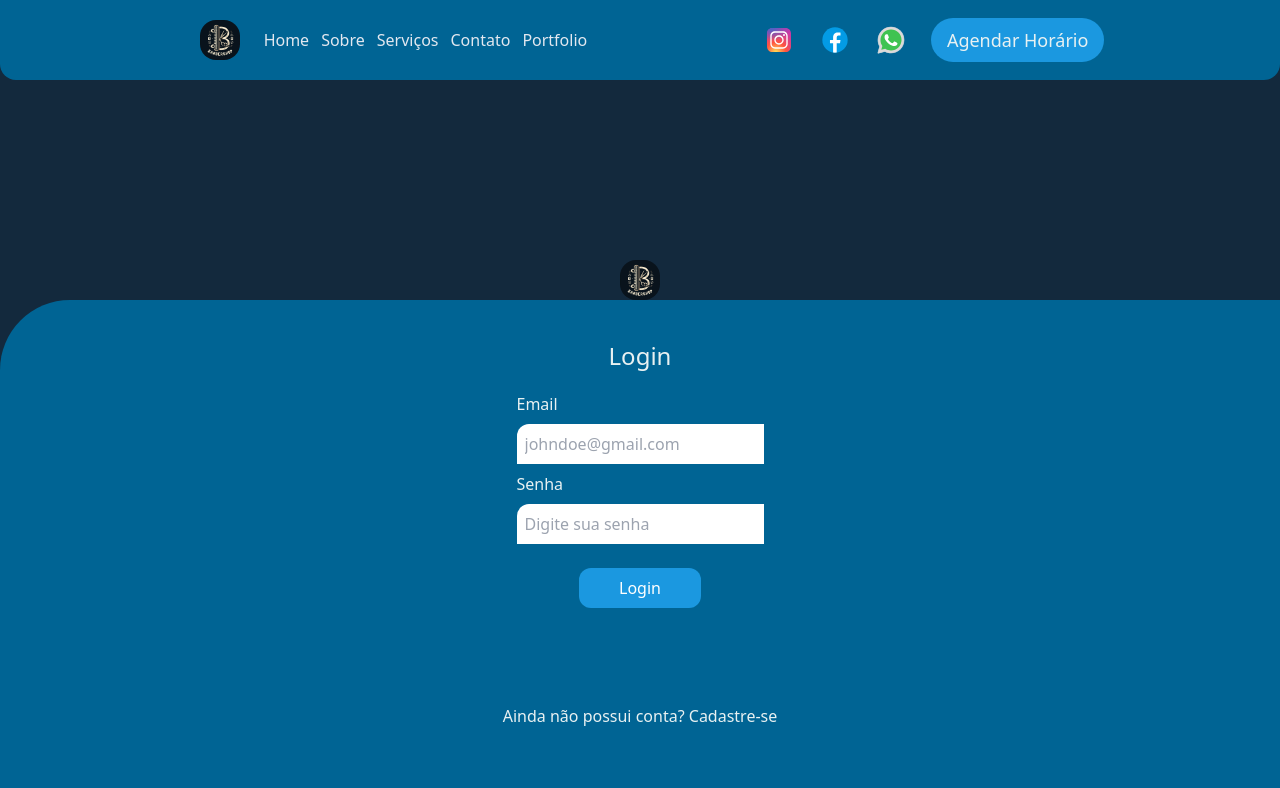
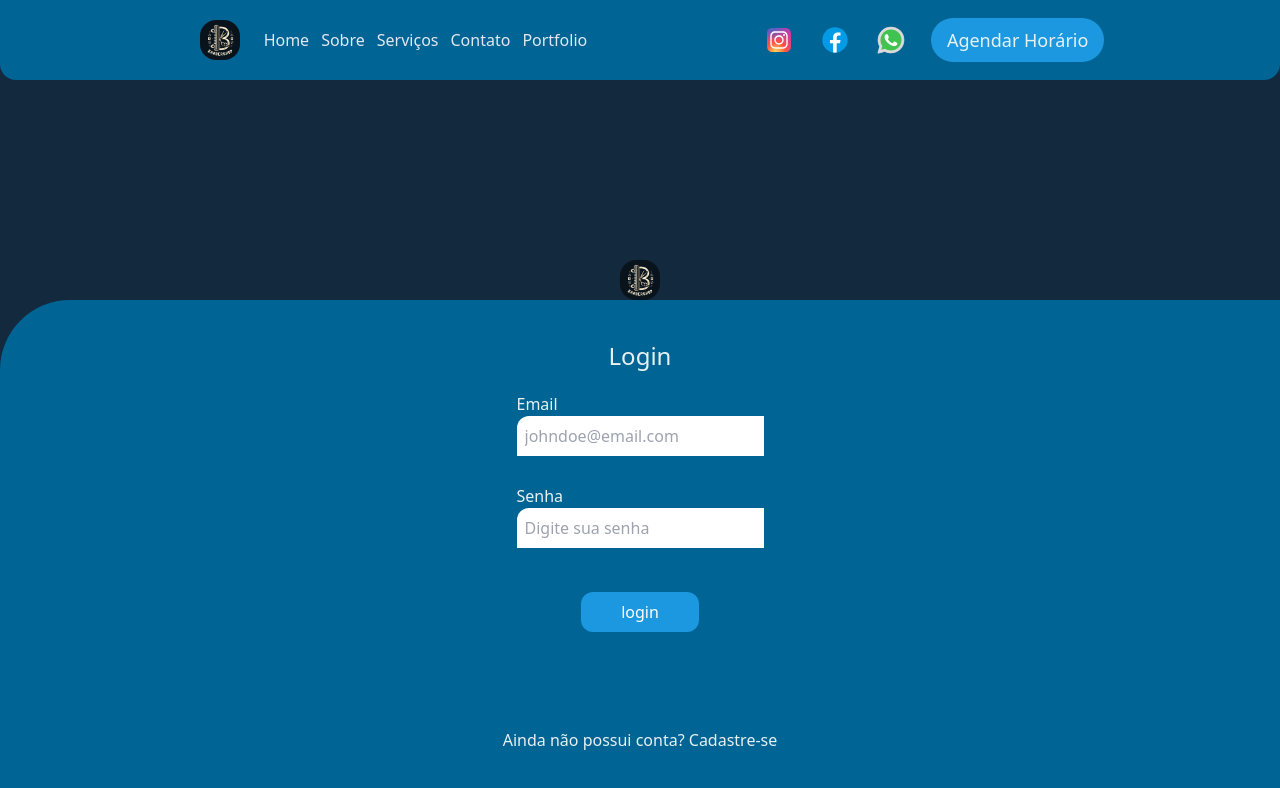
Before and after one commit to Stuutis/BarberShop, a React (Vite) app: page /Login in a window 1280 px wide. Shown: the top 788 px of the page. Built offline with nearby package versions, Linux system fonts and the light colour scheme.

Commit message:
criado hook de login e utiliando componente input no login form

```diff
--- a/src/components/login-form/login-form.tsx
+++ b/src/components/login-form/login-form.tsx
@@ -1,8 +1,19 @@
+import { useLoginForm } from "../../hooks/useLoginForm";
 import { useState } from "react";
+import { Input } from "../registerModal/input";
 import logo from "../../assets/pictures/logo.jpeg";
 import { RegisterModal } from "../registerModal/register-modal";
 
 export function LoginForm() {
+  const {
+    email,
+    password,
+    error,
+    handleEmailChange,
+    handlePasswordChange,
+    handleSubmit,
+  } = useLoginForm();
+
   const [showModal, setShowModal] = useState<boolean>(false);
 
   const handleOpenModal = () => {
@@ -21,28 +32,40 @@ export function LoginForm() {
         alt=""
       />
       <div className="bg-section-custom w-screen h-[500px] rounded-ss-[70px] pt-5 pb-10 flex flex-col items-center ">
-        <form action="" className=" flex flex-col items-center ">
+        <form
+          action=""
+          className="flex flex-col items-center "
+          onSubmit={handleSubmit}
+        >
           <h1 className="text-2xl my-5">Login</h1>
           <div className="flex flex-col gap-2 max-w-[80vw] w-full m-auto">
-            <span>Email</span>
-            <input
-              className="p-2 rounded-ss-xl text-black"
+            <Input
+              spanText={"Email"}
+              errorMessage={null}
+              placeholder="johndoe@email.com"
               type="email"
-              placeholder="johndoe@gmail.com"
+              name="emailLogin"
+              id="emailLogin"
+              value={email}
+              onChange={handleEmailChange}
               required
             />
-            <span>Senha</span>
-            <input
-              className="p-2 rounded-ss-xl text-black"
+            <Input
+              spanText={"Senha"}
+              errorMessage={null}
+              placeholder="Digite sua senha"
               type="password"
-              placeholder="Digite sua senha"
+              value={password}
+              onChange={handlePasswordChange}
               required
             />
+            {error && <p className="text-red-400 font-bold">{error}</p>}
             <div className=" m-auto py-4">
               <input
                 className="px-10 py-2 rounded-xl text-white bg-primary-custom"
                 type="submit"
-                value="Login"
+                value="login"
+                id="loginButton"
               />
             </div>
           </div>
--- /dev/null
+++ b/src/hooks/useLoginForm.ts
@@ -0,0 +1,46 @@
+import axios from "axios";
+import { useState } from "react";
+
+export const useLoginForm = () => {
+  const [email, setEmail] = useState<string>("");
+  const [password, setPassword] = useState<string>("");
+  const [error, setError] = useState<string | null>(null);
+
+  const handleEmailChange = (e: React.ChangeEvent<HTMLInputElement>) => {
+    setEmail(e.target.value);
+  };
+
+  const handlePasswordChange = (e: React.ChangeEvent<HTMLInputElement>) => {
+    setPassword(e.target.value);
+  };
+
+  const handleSubmit = async (event: React.FormEvent) => {
+    event.preventDefault();
+    try {
+      const response = await axios.post("http://localhost:3333/login", {
+        email,
+        password,
+      });
+      const token = response.data.token;
+      localStorage.setItem("token", token);
+      setError(null);
+      alert("Login realizado com sucesso!");
+    } catch (error) {
+      if (axios.isAxiosError(error) && error.response) {
+        setError(error.response.data.error || "Erro ao fazer login");
+        alert(email);
+      } else {
+        setError("Erro ao fazer login");
+      }
+    }
+  };
+
+  return {
+    email,
+    password,
+    error,
+    handleEmailChange,
+    handlePasswordChange,
+    handleSubmit,
+  };
+};
```
